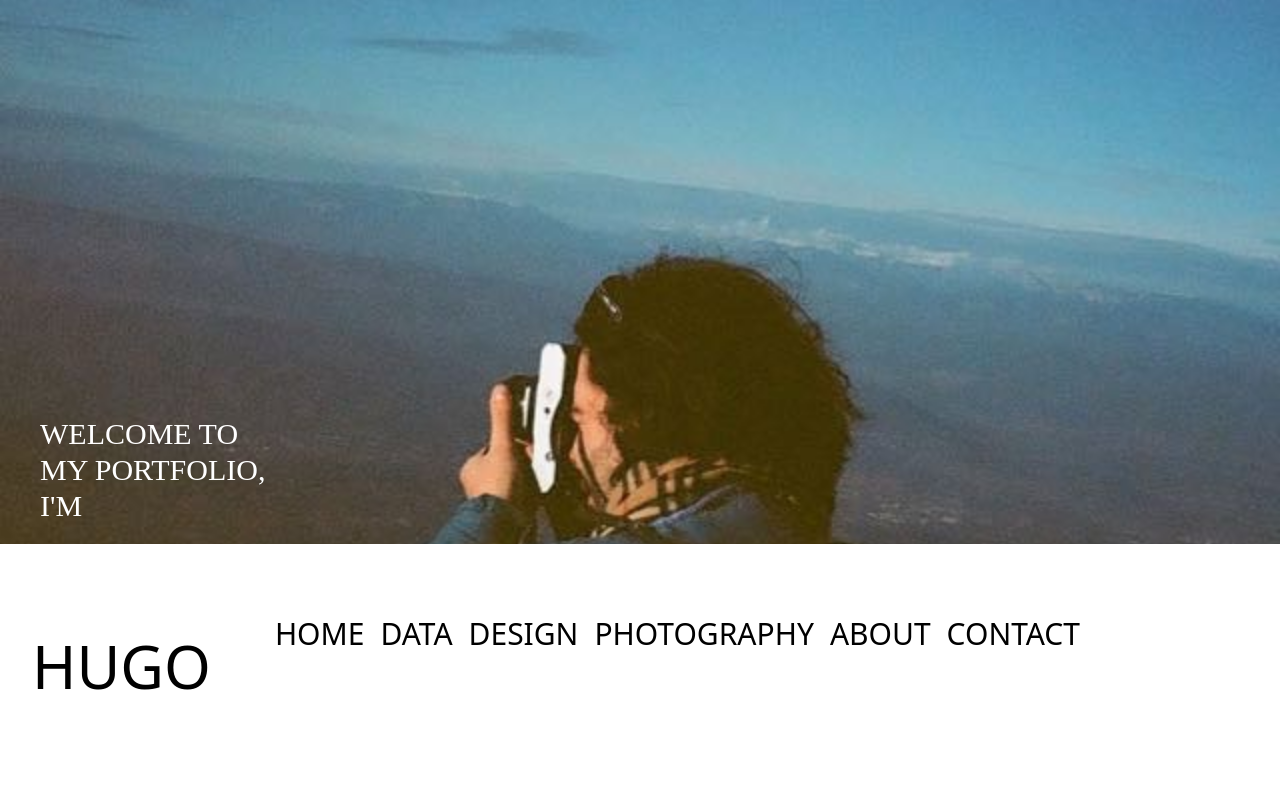
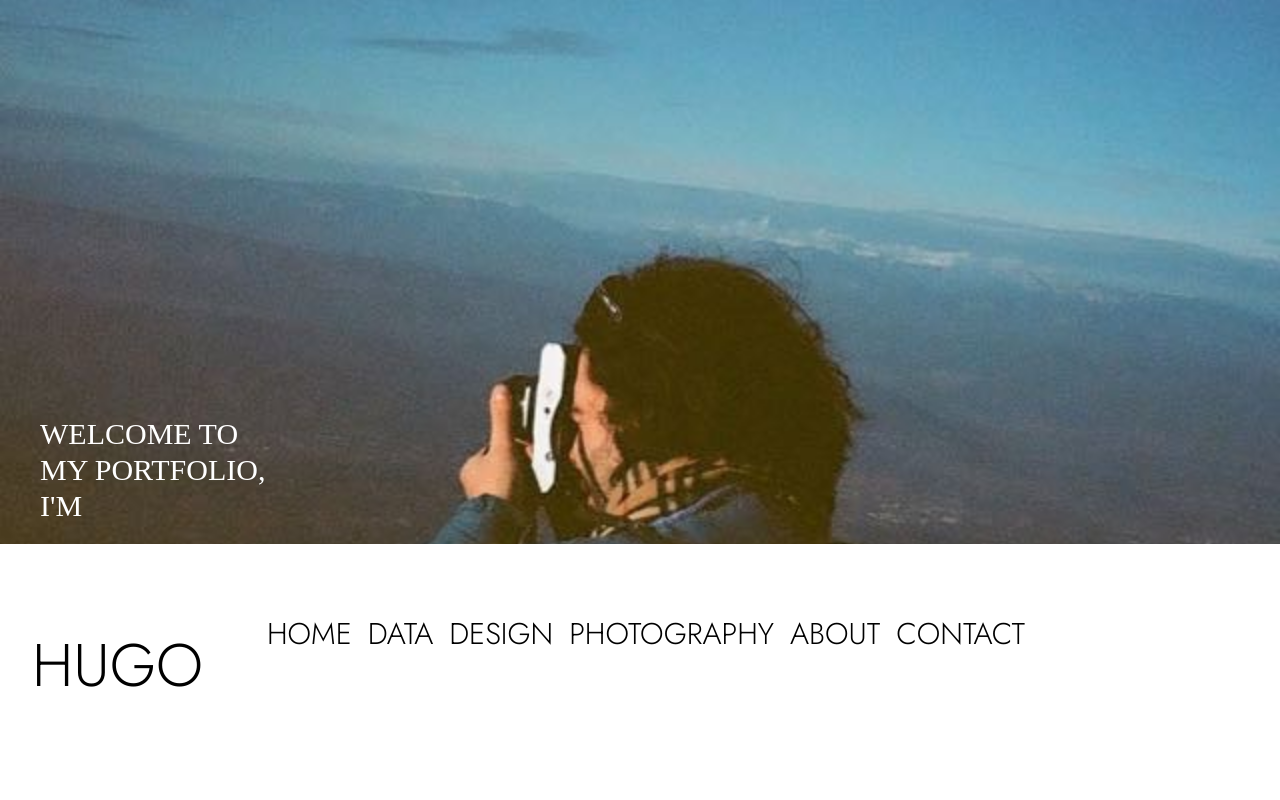
Before and after one commit to MilkyRaven/hugoPortfolio, a Next.js app: page / in a window 1280 px wide. Shown: the top 800 px of the page. Built offline with nearby package versions, Linux system fonts and the light colour scheme.

Commit message:
added jost font

```diff
--- a/package.json
+++ b/package.json
@@ -9,6 +9,7 @@
     "lint": "next lint"
   },
   "dependencies": {
+    "@next/font": "^13.3.0",
     "@types/node": "18.15.10",
     "@types/react-dom": "18.0.11",
     "eslint": "8.36.0",
--- a/src/pages/_app.tsx
+++ b/src/pages/_app.tsx
@@ -1,7 +1,17 @@
 import '@/styles/globals.css'
+import { Jost } from '@next/font/google'
 import type { AppProps } from 'next/app'
+
+const jost = Jost({
+  subsets: ['latin'],
+  weight: '300'
+})
 
 
 export default function App({ Component, pageProps }: AppProps) {
-  return <Component {...pageProps} />
+  return (
+    <main className={jost.className}>
+      <Component {...pageProps} />
+    </main>
+  )
 }
--- a/src/pages/index.tsx
+++ b/src/pages/index.tsx
@@ -13,7 +13,6 @@ export default function Home() {
   return (
     <>
       <Head>
-
         <title>Hugo Portfolio</title>
         {/* <meta name="description" content="Developed by Milky Kiwi, designed by Gabi" />
         <meta name="viewport" content="width=device-width, initial-scale=1" /> */}
```
Also changed, not shown: 1 other file (tests, documents, lock files or other folders).
